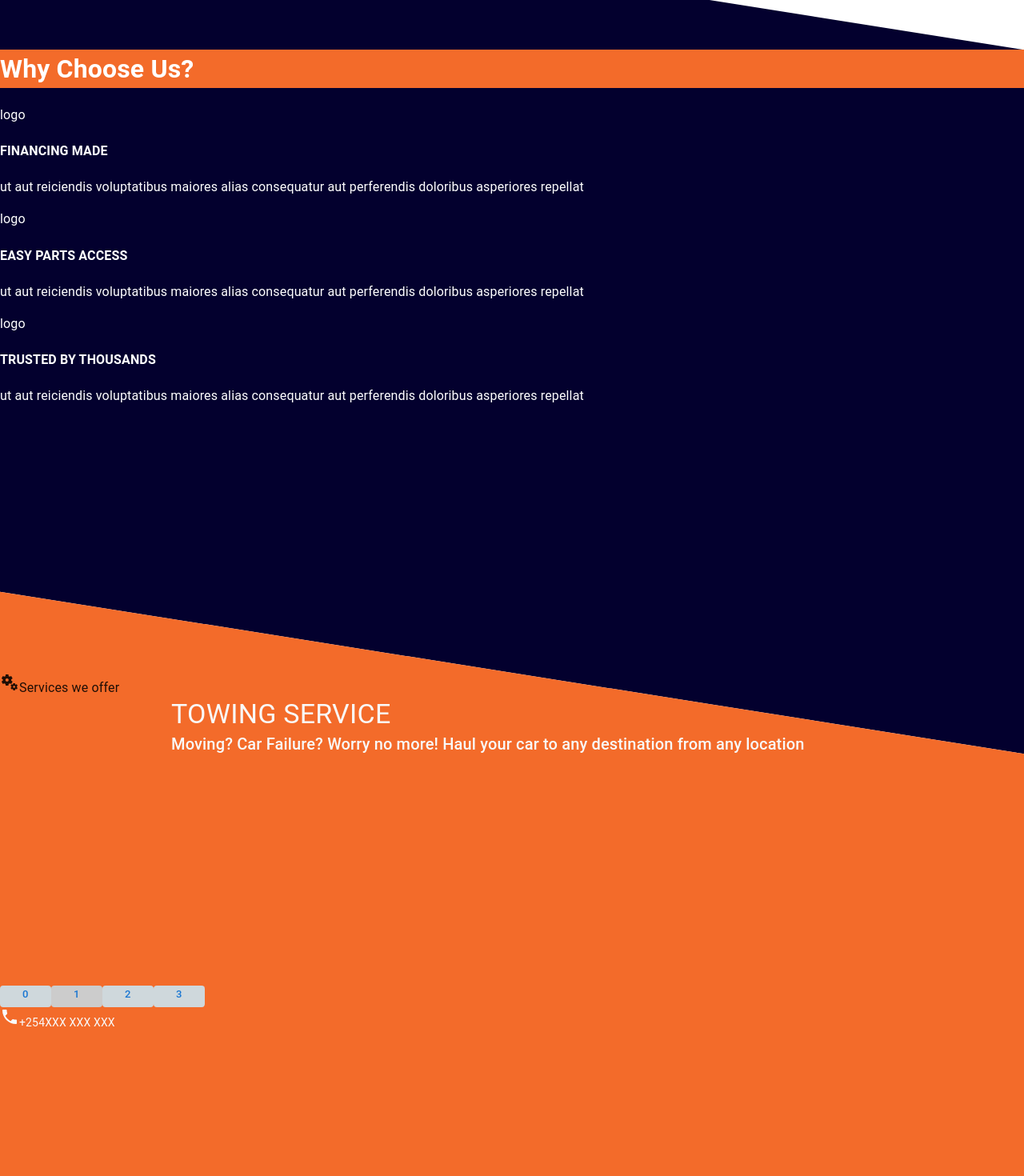
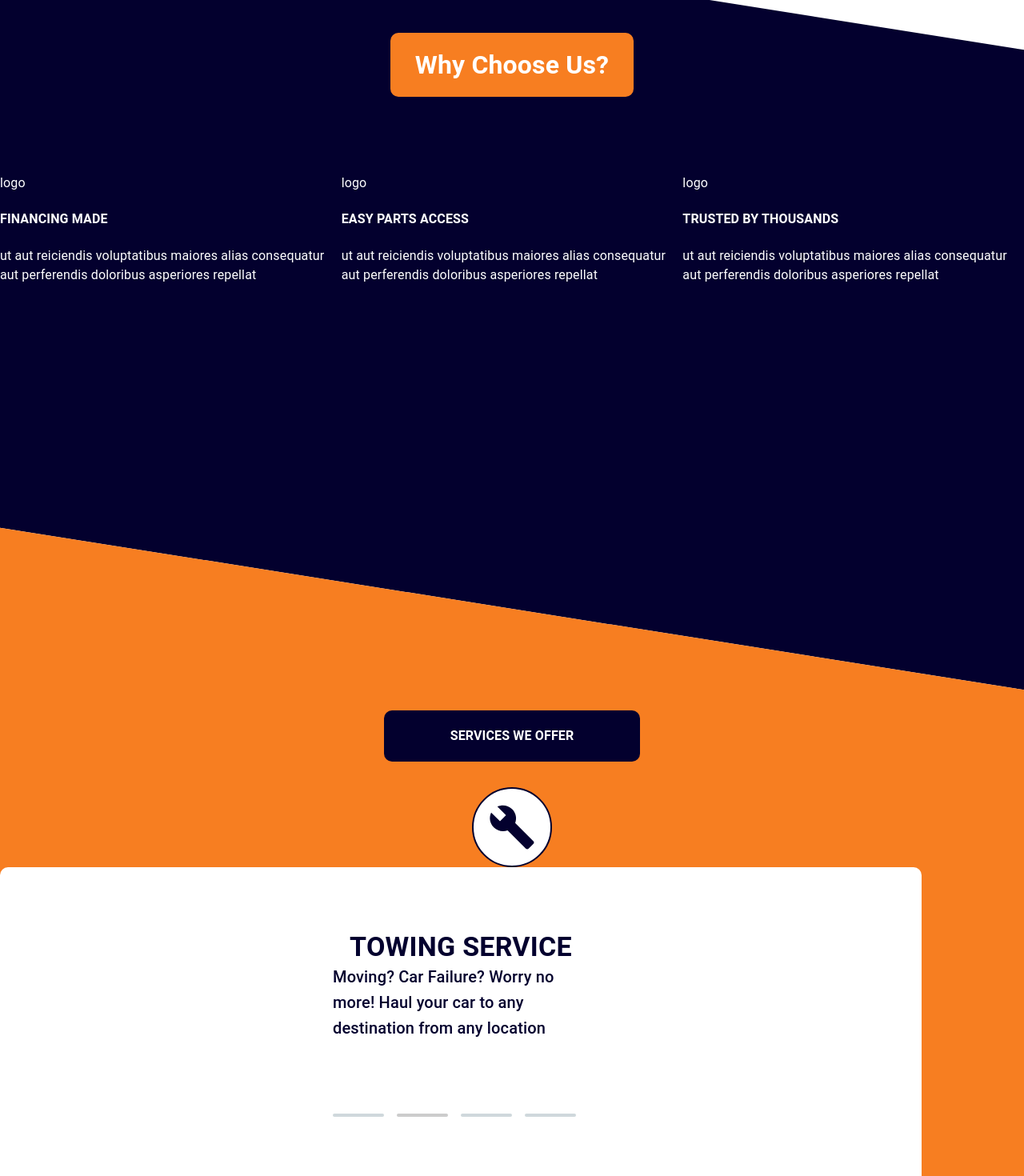
Before and after one commit to RomanusBett/react-app, a React (Create React App) app: page / in a window 1280 px wide. Shown: the part 1660-3130 px from the top of the page at 80% size. Built offline with nearby package versions, Linux system fonts and the light colour scheme.

Commit message:
simple page layout

```diff
--- a/public/styles.css
+++ b/public/styles.css
@@ -10,19 +10,39 @@
 }
 .MiscellaneousContainer{
     background-color: #03002E ;
-    height: 110vh;
+    height: 100vh;
     width: 100%;
     transform: skewY(9deg);
     color: white;
 
+
 }
 .carouselContainerInfo{
     transform: skewY(-9deg);
+    width: 100%;
 }
 .choiceContainerInfo{
     padding-top: 5rem;
+
 }
-
+.choiceHeading{
+    background-color: #F77E21;
+    width: 19rem;
+    height: 5rem;
+    display: flex;
+    align-items: center;
+    justify-content: space-around;
+    border-radius: 10px;
+    margin-bottom: 6rem;
+}
+.mainChoiceHeader{
+    display: flex;
+    align-items: center;
+    justify-content: center;
+}
+.choiceChildren{
+    display: flex;
+}
 .informationContainer{
     height: 100vh;
     width: 100%;
@@ -43,14 +63,63 @@
     color: #ffac33;
 
 }
-.choiceHeading{
-    background-color: #f36b2a;
+.buildIconContainer{
+    border-radius: 50px;
+    border: 2px solid #03002E;
+    background-color: white;
+    width: 100px;
+    height: 100px;
+    display: flex;
+    align-items: center;
+    justify-content: center;
+}
+.carouselInformationContainer{
+    background-color: white;
+    width: 90%;
+    height: 25rem;
+    display: flex;
+    align-items: center;
+    justify-content: center;
+    border-radius: 10px;
+}
+
+.mainBuildIconContainer{
+    display: flex;
+    align-items: center;
+    justify-content: center;
+}
+.servicesOfferedContainer{
+    background-color: #03002E;
+    color: white;
+    display: flex;
+    align-items: center;
+    justify-content: center;
+    height: 4rem;
+    width: 20rem;
+    border-radius: 10px;
+}
+.mainServiceOfferedContainer{
+    display: flex;
+    align-items: center;
+    justify-content: center;
+    width: 100%;
+    margin-bottom: 2rem;
+}
+.typographyContainer{
+    display: flex;
+    flex-direction: column;
+    align-items: center;
+    justify-content: center;
+    width: 100%;
 }
 .carouselContainer{
-    background-color: #f36b2a;
+    background-color: #F77E21;
     transform: skewY(9deg);
     height: 110vh;
     width: 100%;
+    display: flex;
+    align-items: center;
+    justify-content: center;
 }
 .navigate ul{
     display: flex;
@@ -88,6 +157,19 @@ li{
 .navigate li{
     color: #03002E;
 }
+.choiceChildren{
+    display: flex;
+    flex-direction: column;
+}
+.choiceHeading{
+    width: 15rem;
+    margin-bottom: 2rem;
+
+}
+
+.MiscellaneousContainer{
+    height: 150vh;
+}
 }
 
 @media (max-width: 300px){
--- a/src/components/Navigation.jsx
+++ b/src/components/Navigation.jsx
@@ -4,7 +4,6 @@ import Burger from './hamburger';
 
 const Nav = styled.nav`
   width: 100%;
-  height: 55px;
   padding: 0 20px;
   display: flex;
   justify-content: space-between;
--- a/src/components/choice.jsx
+++ b/src/components/choice.jsx
@@ -3,10 +3,12 @@ import React from "react";
 const Choice = ()=>{
     return(
         <div className='choiceContainerInfo'>
-         <div className="choiceHeading">
+        <div className="mainChoiceHeader">
+        <div className="choiceHeading">
             <h1>Why Choose Us?</h1>
          </div>
-         <div>
+        </div>
+         <div className="choiceChildren">
           <div>
             logo
             <h4>FINANCING MADE</h4>
--- a/src/components/homebody.jsx
+++ b/src/components/homebody.jsx
@@ -1,13 +1,13 @@
 import React from 'react';
 import {Stack,AppBar, Toolbar,  createTheme, Box, Typography, Button, ThemeProvider} from '@mui/material';
 import Service from './serviceslist';
-import MiscellaneousServicesIcon from '@mui/icons-material/MiscellaneousServices';
 import { Link } from 'react-router-dom';
 import CarRepairIcon from '@mui/icons-material/CarRepair';
 import LocalPhoneIcon from '@mui/icons-material/LocalPhone';
 import Navigation from './Navigation';
 import Information from './imformation';
 import Choice from './choice';
+import BuildIcon from '@mui/icons-material/Build';
 
 const theme= createTheme({
     palette: {
@@ -120,11 +120,24 @@ const HomeBody = ()=>{
         <div className='carouselContainer'>
         <div className='carouselContainerInfo'>
 
-        <MiscellaneousServicesIcon fontSize='medium' color='background.paper'/>
-        Services we offer
+        <div className='mainServiceOfferedContainer'>
+        <div className='servicesOfferedContainer'>
+            <h4>SERVICES WE OFFER</h4>
+        </div>
+        </div>
+
+        <div className='mainBuildIconContainer'>
+        <div className='buildIconContainer'>
+        <BuildIcon sx={{color:'background.dark', fontSize:'60px'}}/>
+        </div>
+        </div>
 
 
+
+        <div className='carouselInformationContainer'>
         <Service />
+
+        </div>
         <div className='contactContainer'>
         <Typography variant='body2' sx={{color:"background.paper",}}>
         <LocalPhoneIcon />
--- a/src/components/serviceslist.jsx
+++ b/src/components/serviceslist.jsx
@@ -1,17 +1,15 @@
 import React from "react";
 import Carousel from "react-material-ui-carousel";
-import {Box, Button, Typography, Container, ThemeProvider} from '@mui/material'
+import {Button, Typography, ThemeProvider} from '@mui/material'
 import { theme } from "./homebody";
 
 function Item({ item }: { item: { description: string } }) {
   return (
       <ThemeProvider theme={theme}>
-      <Container maxWidth='md'>
-      <Box sx={{
-          height: 200,
-      }}><Typography variant='h4' sx={{color: 'background.paper'}}>{item.heading}</Typography>
-      <Typography variant='h6' sx={{mb: 10, color: 'background.paper' }}>{item.description}</Typography></Box>
-      </Container>
+      <div className="typographyContainer">
+      <Typography variant='h4' sx={{color: 'background.dark', fontWeight: 'bold',}}>{item.heading}</Typography>
+      <Typography variant='h6' sx={{mb: 10, color: 'background.dark', }}>{item.description}</Typography>
+      </div>
      </ThemeProvider>
 
   );
@@ -42,7 +40,7 @@ export default function Service() {
   };
 
   return (
-    <Box sx={{}}>
+    <div>
       <Carousel
         index={index}
         onChange={handleChange}
@@ -52,7 +50,9 @@ export default function Service() {
         stopAutoPlayOnHover
         swipe
         className="my-carousel"
-        sx={{mb:20}}
+        sx={{
+          width:'100%',
+        }}
       >
         {items.map((item, i) => (
           <Item key={i} item={item} />
@@ -63,13 +63,13 @@ export default function Service() {
           size='small'
           sx={{
               pt:0,
+              mr:2,
           }}
           onClick={() => setIndex(i)}
           style={{ background: i === index ? "#ccc" : "#cfd8dc" }}
         >
-          {i}
         </Button>
       ))}
-    </Box>
+    </div>
   );
 }
```
